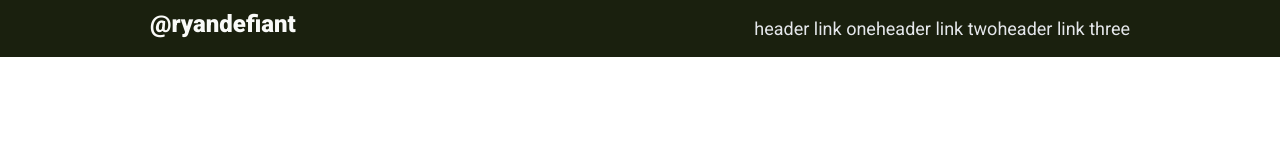
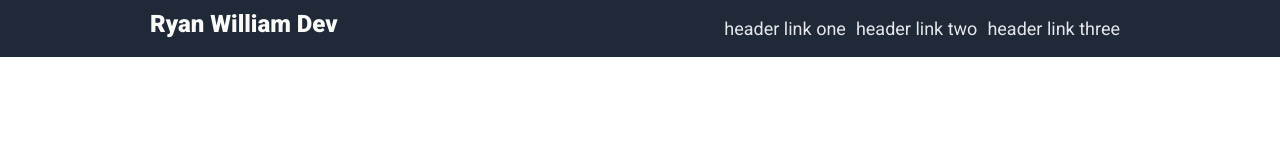
Before and after one commit to ryanwilliamdev/portfolio, a plain HTML site: page index.html in a window 1280 px wide. Drawn offline with Linux system fonts and the light colour scheme.

Commit message:
change background, fix header-links padding

```diff
--- a/index.html
+++ b/index.html
@@ -11,12 +11,12 @@
       rel="stylesheet"
     />
     <link rel="stylesheet" href="style.css" />
-    <title>Ryan Davis - Web Developer</title>
+    <title>Ryan William - Web Developer</title>
   </head>
   <body>
     <!-- HEADER -->
     <div class="header">
-      <div class="header-text">@ryandefiant</div>
+      <div class="header-text">Ryan William Dev</div>
       <ul class="header-links">
         <li><a href="#">header link one</a></li>
         <li><a href="#">header link two</a></li>
@@ -25,6 +25,6 @@
     </div>
 
     <!-- FOOTER -->
-    <div class="footer">Copyright &copy; ryandefiant.com</div>
+    <div class="footer">Copyright &copy; ryanwilliam.dev</div>
   </body>
 </html>
--- a/style.css
+++ b/style.css
@@ -24,7 +24,7 @@ a:hover {
     display: flex;
     justify-content: space-between;
     padding: 0 150px;
-    background-color: #1a200e;
+    background-color: #1f2937;
     color: #f9faf8;
 }
 
@@ -43,6 +43,10 @@ a:hover {
     list-style: none;
 }
 
+li {
+    padding-right: 10px;
+}
+
 /* FOOTER */
 .footer {
     text-align: center;
```
